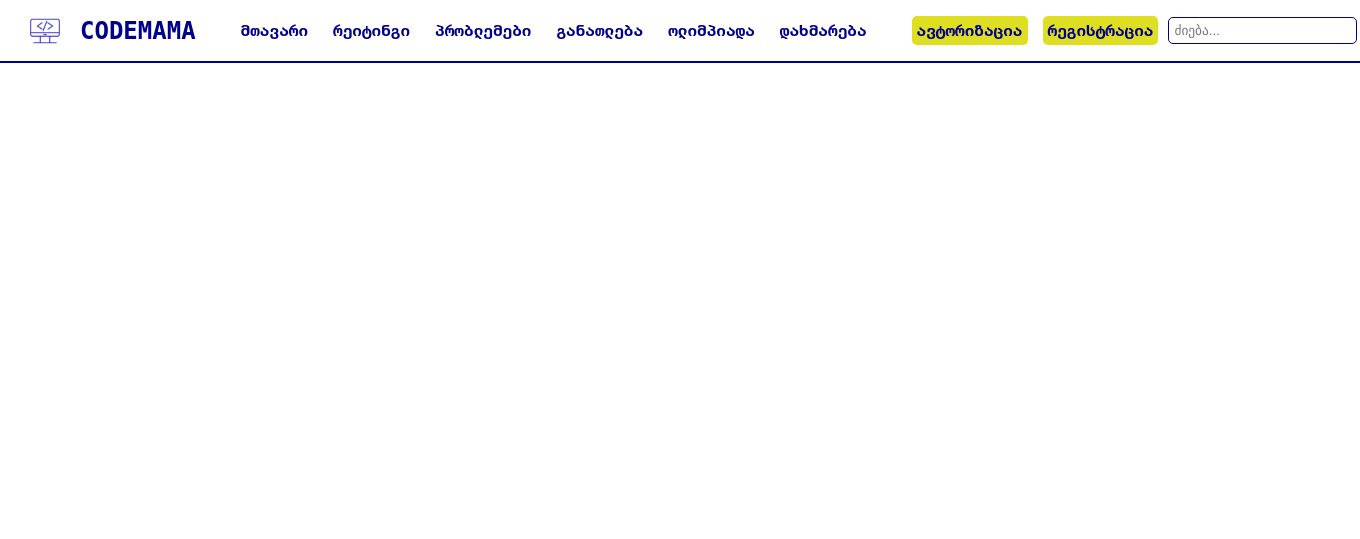
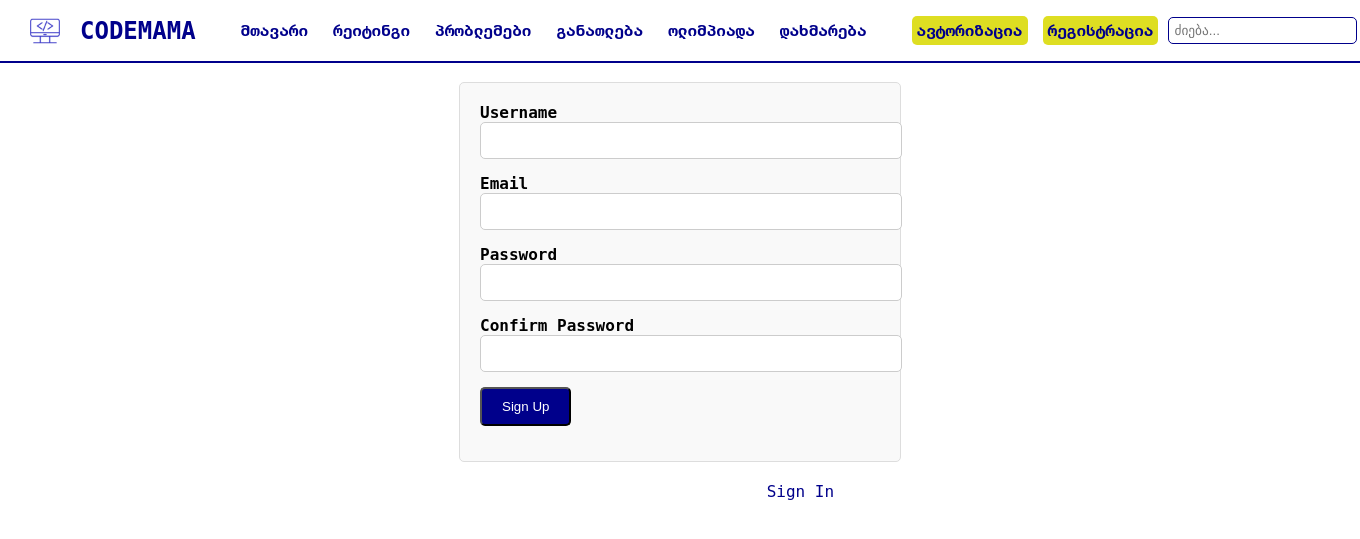
Before and after one commit to BekaBitarashvili/CODEMAMA, a Flask app: template templates/register.html in a window 1360 px wide. Shown: the top 539 px of the page. Run offline with Flask 3, Linux system fonts and the light colour scheme; the template is opened without the code that fills it: values that come from a table or form of the project are taken from there, others are empty.

Commit message:
Forms + Flash

```diff
--- a/app.py
+++ b/app.py
@@ -1,11 +1,36 @@
-from flask import Flask, request, jsonify, render_template
+from flask import Flask, request, jsonify, render_template, redirect, url_for, flash
+from forms import RegistrationForm, LoginForm
+
 
 app = Flask(__name__)
+
+app.config['SECRET_KEY'] = '879asdfnjsdf989jsdffsdsdf546'
 
 
 @app.route('/')
 def index():
     return render_template('index.html')
+
+
+@app.route('/register', methods=['POST', 'GET'])
+def register():
+    form = RegistrationForm()
+    if form.validate_on_submit():
+        flash(f'Account created for {form.username.data}!', 'success')
+        return redirect(url_for('index'))
+    return render_template('register.html', form=form)
+
+
+@app.route('/login', methods=['POST', 'GET'])
+def login():
+    form = LoginForm()
+    if form.validate_on_submit():
+        if form.email.data == 'bitara@posta.ge' and form.password.data == '12345678':
+            flash(f'You have been logged in!', 'success')
+            return redirect(url_for('index'))
+        else:
+            flash(f'Login Unsuccessful. Please check username and password', 'danger')
+    return render_template('login.html', form=form)
 
 
 @app.errorhandler(404)
--- /dev/null
+++ b/forms.py
@@ -0,0 +1,18 @@
+from flask_wtf import FlaskForm
+from wtforms import StringField, PasswordField, SubmitField, BooleanField
+from wtforms.validators import DataRequired, EqualTo, Length, Email
+
+
+class RegistrationForm(FlaskForm):
+    username = StringField('Username', validators=[DataRequired(), Length(min=2, max=20)])
+    email = StringField('Email', validators=[DataRequired(), Email()])
+    password = PasswordField('Password', validators=[DataRequired()])
+    confirm_password = PasswordField('Confirm Password', validators=[DataRequired(), EqualTo('password')])
+    submit = SubmitField("Sign Up")
+
+
+class LoginForm(FlaskForm):
+    email = StringField('Email', validators=[DataRequired(), Email()])
+    password = PasswordField('Password', validators=[DataRequired()])
+    remember = BooleanField('Remember Me')
+    submit = SubmitField("Login")
--- a/static/style.css
+++ b/static/style.css
@@ -113,3 +113,54 @@ body, html {
         border-top: 2px solid darkblue;
     }
 }
+
+/*# registration styles*/
+.registration-form {
+    max-width: 400px;
+    margin: 0 auto;
+    padding: 20px;
+    background-color: #f9f9f9;
+    border: 1px solid #ddd;
+    border-radius: 5px;
+}
+
+.form-group {
+    margin-bottom: 15px;
+}
+
+label {
+    font-weight: bold;
+}
+
+.form-control {
+    width: 100%;
+    padding: 10px;
+    border-radius: 5px;
+    border: 1px solid #ccc;
+}
+
+.btn {
+    display: inline-block;
+    padding: 10px 20px;
+    background-color: darkblue;
+    color: #fff;
+    text-decoration: none;
+    border-radius: 5px;
+}
+
+.btn-primary {
+    background-color: darkblue;
+}
+
+.login-link {
+    text-align: center;
+    margin-top: 20px;
+}
+
+.login-link a {
+    color: darkblue;
+    text-decoration: none;
+}
+.white-signin {
+  color: white;
+}
--- a/templates/base.html
+++ b/templates/base.html
@@ -22,8 +22,8 @@
             <li><a href="#">დახმარება</a></li>
         </ul>
          <ul class="nav-links">
-            <li><a href="#" class="login">ავტორიზაცია</a></li>
-            <li><a href="#" class="register">რეგისტრაცია</a></li>
+            <li><a href="{{ url_for('login') }}" class="login">ავტორიზაცია</a></li>
+            <li><a href="{{ url_for('register') }}" class="register">რეგისტრაცია</a></li>
          </ul>
         <div class="search-bar">
             <input type="text" placeholder="ძიება...">
@@ -31,6 +31,15 @@
         <div class="menu-toggle"><span>&#9776;</span></div>
     </nav>
     <div class="container">
+        {% with messages = get_flashed_messages(with_categories=true) %}
+            {% if messages %}
+            {% for category, message in messages %}
+            <div class="alert alert-{{ category }}">
+                {{ message }}
+            </div>
+            {% endfor %}
+            {% endif %}
+            {% endwith %}
         {% block content %}
 
         {% endblock %}
--- a/templates/register.html
+++ b/templates/register.html
@@ -1,4 +1,72 @@
 {% extends "base.html" %}
 {% block content %}
+<br>
+<div class="registration-form">
+    <form method="POST" action="">
+        {{ form.hidden_tag() }}
+        <div class="form-group">
+            <label>{{ form.username.label }}</label><br>
 
+            {% if form.username.errors %}
+            {{ form.username(class="form-control is-invalid") }}
+            <div class="invalid-feedback">
+                {% for error in form.username.errors %}
+                <span>{{ error }}</span>
+                {% endfor %}
+            </div>
+            {% else %}
+            {{ form.username(class="form-control") }}
+            {% endif %}
+
+        </div>
+        <div class="form-group">
+            <label>{{ form.email.label }}</label><br>
+            {% if form.email.errors %}
+            {{ form.email(class="form-control is-invalid") }}
+            <div class="invalid-feedback">
+                {% for error in form.email.errors %}
+                <span>{{ error }}</span>
+                {% endfor %}
+            </div>
+            {% else %}
+            {{ form.email(class="form-control") }}
+            {% endif %}
+
+        </div>
+        <div class="form-group">
+            <label>{{ form.password.label }}</label><br>
+            {% if form.password.errors %}
+            {{ form.password(class="form-control is-invalid") }}
+            <div class="invalid-feedback">
+                {% for error in form.password.errors %}
+                <span>{{ error }}</span>
+                {% endfor %}
+            </div>
+            {% else %}
+            {{ form.password(class="form-control") }}
+            {% endif %}
+
+        </div>
+        <div class="form-group">
+            <label>{{ form.confirm_password.label }}</label><br>
+            {% if form.confirm_password.errors %}
+            {{ form.confirm_password(class="form-control is-invalid") }}
+            <div class="invalid-feedback">
+                {% for error in form.confirm_password.errors %}
+                <span>{{ error }}</span>
+                {% endfor %}
+            </div>
+            {% else %}
+            {{ form.confirm_password(class="form-control") }}
+            {% endif %}
+
+        </div>
+        <div class="form-group">
+            {{ form.submit(class="btn btn-primary") }}
+        </div>
+    </form>
+</div>
+<div class="login-link">
+    <p class="white-signin">Already Have An Account? <a href="{{ url_for('login') }}">Sign In</a></p>
+</div>
 {% endblock %}
```
Also changed, not shown: templates/login.html (+46 -0 lines), __init__.py (added).
